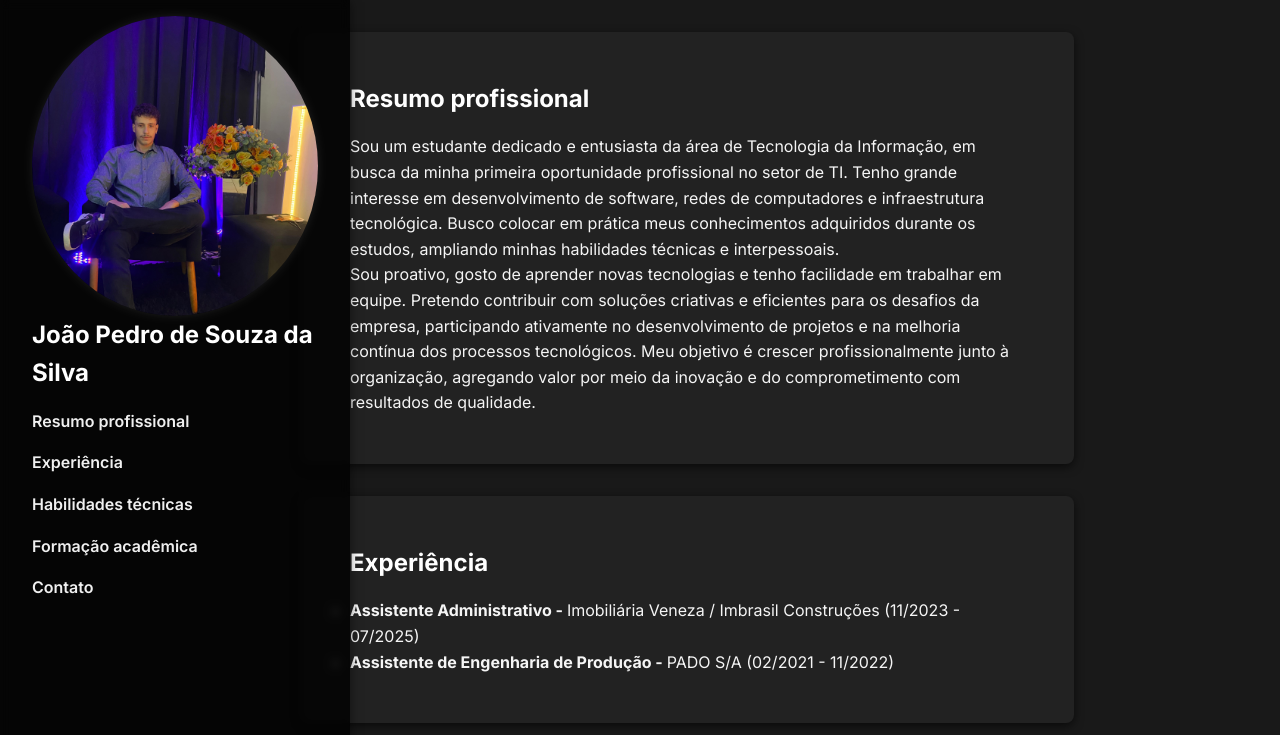
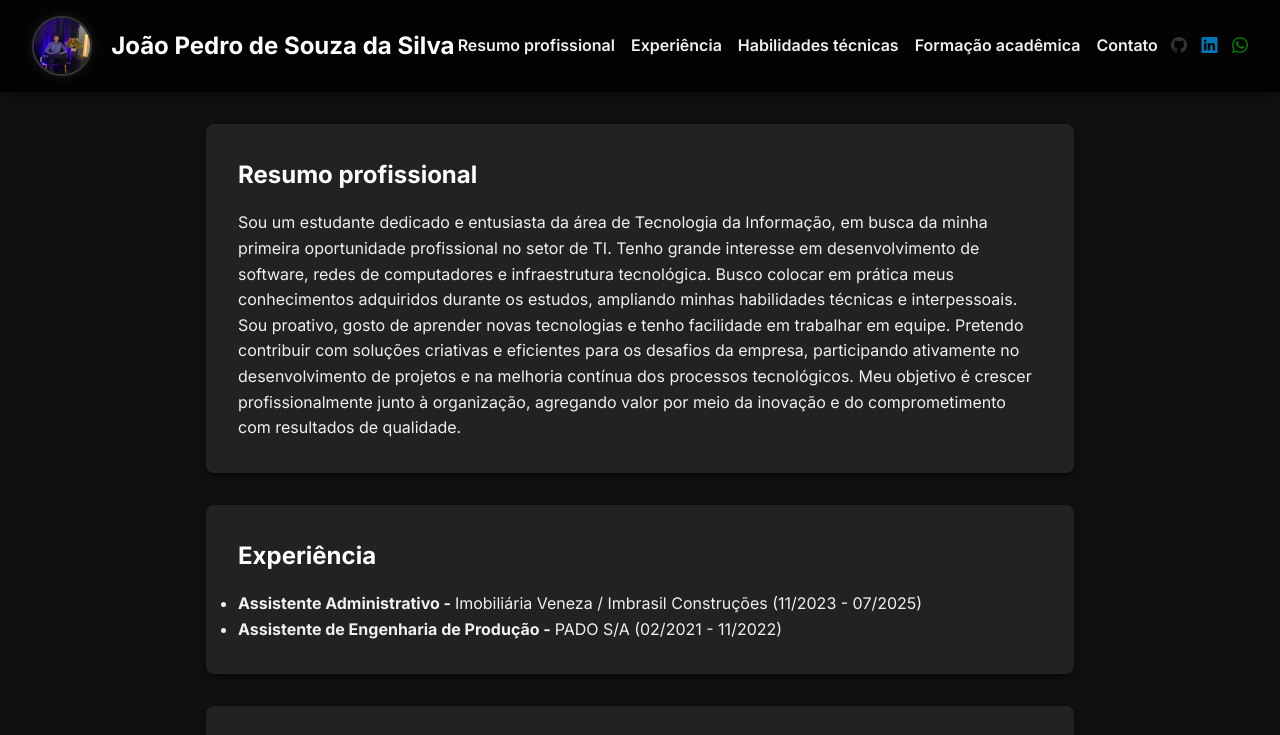
Before and after one commit to Jotape1302/curriculos, a plain HTML site: page docs/index.html in a window 1280 px wide. Shown: the top 735 px of the page. Drawn offline with nearby package versions, Linux system fonts and the light colour scheme.

Commit message:
Update style.css

```diff
--- a/docs/style.css
+++ b/docs/style.css
@@ -6,38 +6,29 @@
 
 body {
   font-family: 'Inter', sans-serif;
-    background-color: rgb(25, 25, 25);
-    color: whitesmoke;
+  background-color: #111; /* preto suave */
+  color: #f0f0f0; /* branco acinzentado para texto */
   line-height: 1.6;
 }
 
 .menu {
-    position: fixed;
+  position: sticky;
   top: 0;
-    left: 0;
-    height: 100vh;
-    width: 350px;
-    background-color: rgba(0, 0, 0, 0.8);
+  background-color: rgba(0, 0, 0, 0.8); /* fundo preto semi-transparente */
   backdrop-filter: blur(5px);
   box-shadow: 0 2px 10px rgba(0, 0, 0, 0.5);
   padding: 1rem 2rem;
   z-index: 1000;
-    display: flex;
-    flex-direction: column;
-    justify-content: flex-start;
 }
 
 .profile-photo {
-    width: 300px;
-    height: 300px;
+  width: 60px;
+  height: 60px;
   border-radius: 50%;
   object-fit: cover;
+  margin-right: 1rem;
+  border: 2px solid #ffffff33;
   box-shadow: 0 0 10px rgba(255, 255, 255, 0.1);
-}
-
-main {
-    margin-left: 350px;
-    padding: 2rem;
 }
 
 .container-menu {
@@ -49,26 +40,24 @@ main {
 
 .menu h2 {
   font-size: 1.5rem;
-    color: #ffffff;
+  color: #ffffff; /* branco */
 }
 
 .nav1 ul {
-    margin-top: 1rem;
   list-style: none;
   display: flex;
-    flex-direction: column;
   gap: 1rem;
 }
 
 .item-menu a {
   text-decoration: none;
-    color: #f0f0f0;
+  color: #f0f0f0; /* branco acinzentado */
   font-weight: 600;
   transition: color 0.3s, border-bottom 0.3s;
 }
 
 .item-menu a:hover {
-    color: #cccccc;
+  color: #cccccc; /* cinza claro */
   border-bottom: 2px solid #ccc;
 }
 
@@ -79,11 +68,11 @@ main {
 }
 
 .card {
-    background-color: #222;
+  background-color: #222; /* cinza escuro */
   border-radius: 8px;
   box-shadow: 0 3px 10px rgba(0, 0, 0, 0.6);
-    padding: 3rem;
-    margin: 2rem 0 2rem 6rem;
+  padding: 2rem;
+  margin-bottom: 2rem;
   transition: transform 0.3s, box-shadow 0.3s;
 }
 
@@ -93,23 +82,14 @@ main {
 }
 
 .card h2 {
-    color: #ffffff;
+  color: #ffffff; /* branco */
   margin-bottom: 1rem;
 }
 
 footer {
   text-align: center;
   padding: 1rem;
-    background-color: #000;
+  background-color: #000; /* preto puro */
   color: #fff;
   margin-top: 3rem;
 }
-
-.nav2 {
-    position: fixed;
-    bottom: 0;
-    left: 0;
-    padding: 1rem;
-    align-items: left;
-    z-index: 1001;
-}
```
Lines whose indentation alone changed are shown as unchanged.
